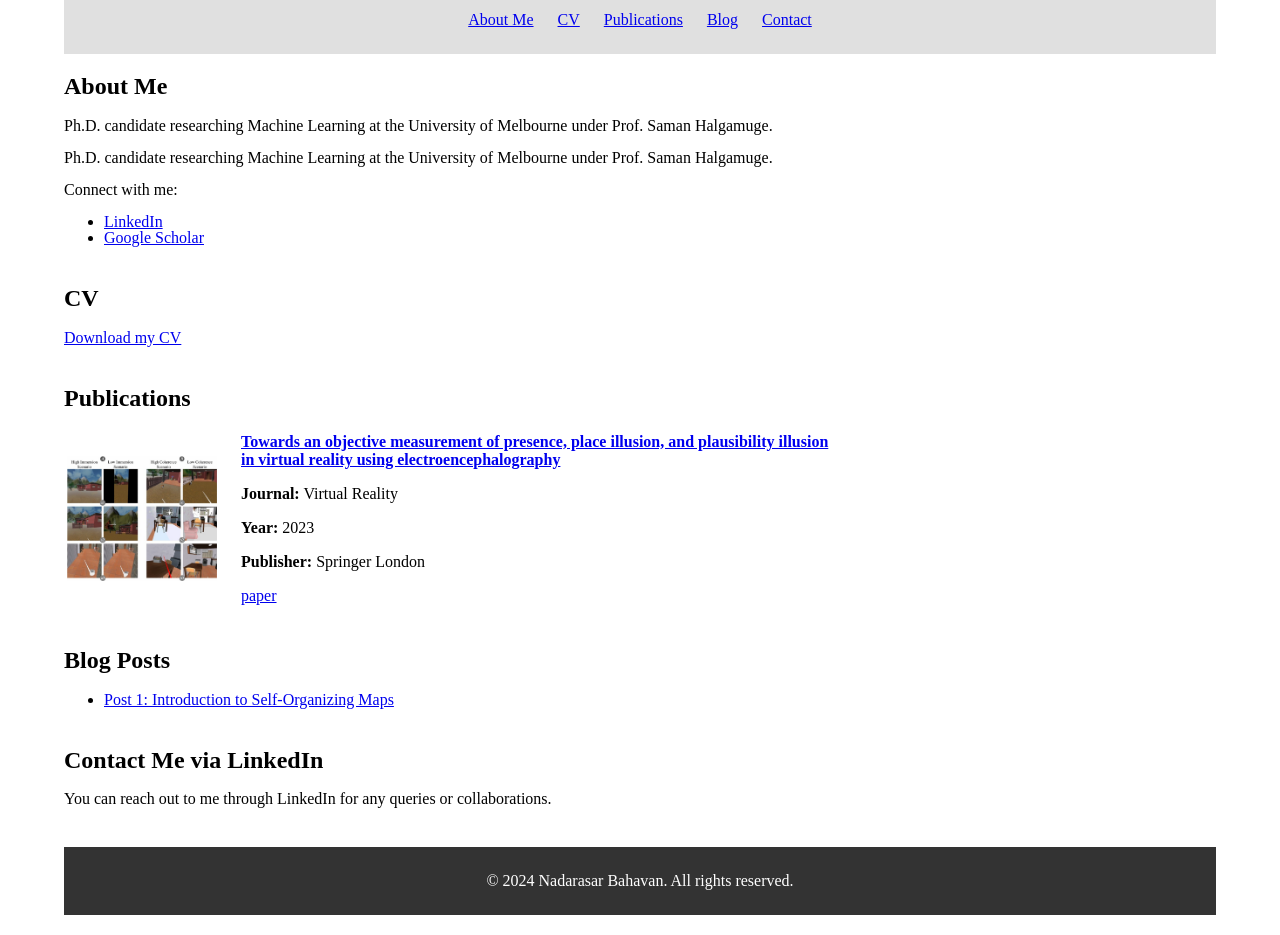
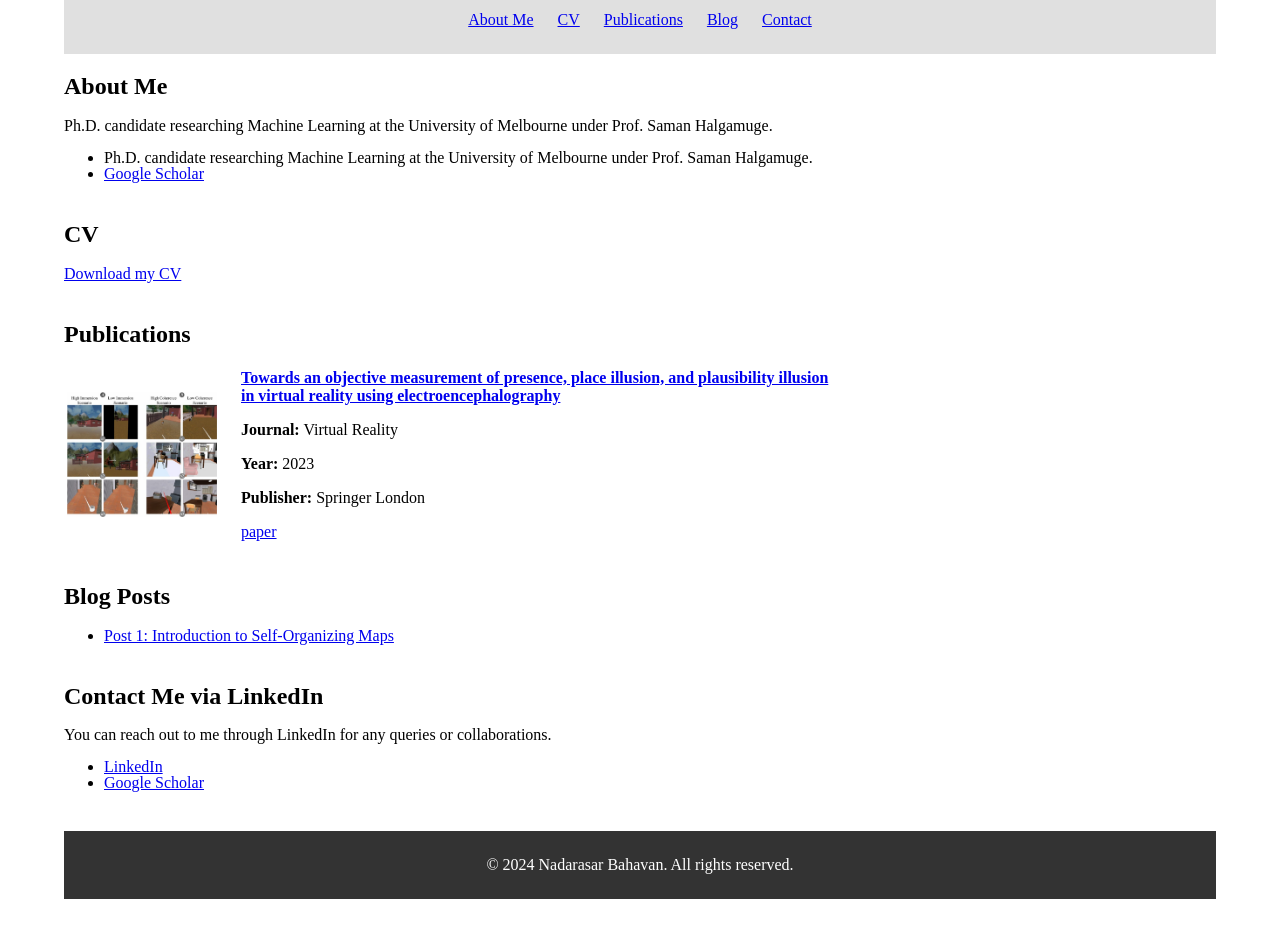
Before and after one commit to nadarasarbahavan/bahavan.github.io, a plain HTML site: page index.html in a window 1280 px wide. Shown: the part 66-1001 px from the top of the page. Drawn offline with Linux system fonts and the light colour scheme.

Commit message:
Update index.html

```diff
--- a/index.html
+++ b/index.html
@@ -97,11 +97,10 @@
 
         <section id="about">
             <h2>About Me</h2>
+            <p> </p>
             <p> Ph.D. candidate researching Machine Learning at the University of Melbourne under Prof. Saman Halgamuge.</p>
-            <p> Ph.D. candidate researching Machine Learning at the University of Melbourne under Prof. Saman Halgamuge.</p>
-            <p>Connect with me:</p>
             <ul>
-                <li><a href="https://www.linkedin.com/in/nadarasarbahavan" target="_blank">LinkedIn</a></li>
+                <li> Ph.D. candidate researching Machine Learning at the University of Melbourne under Prof. Saman Halgamuge. </li>
                 <li><a href="https://scholar.google.com/citations?user=AW1LjIkAAAAJ&hl=en" target="_blank">Google Scholar</a></li>
             </ul>
         </section>
@@ -148,6 +147,10 @@
         <section id="contact">
             <h2>Contact Me via LinkedIn</h2>
             <p>You can reach out to me through LinkedIn for any queries or collaborations.</p>
+            <ul>
+                <li><a href="https://www.linkedin.com/in/nadarasarbahavan" target="_blank">LinkedIn</a></li>
+                <li><a href="https://scholar.google.com/citations?user=AW1LjIkAAAAJ&hl=en" target="_blank">Google Scholar</a></li>
+            </ul>
         </section>
 
         <footer>
```
